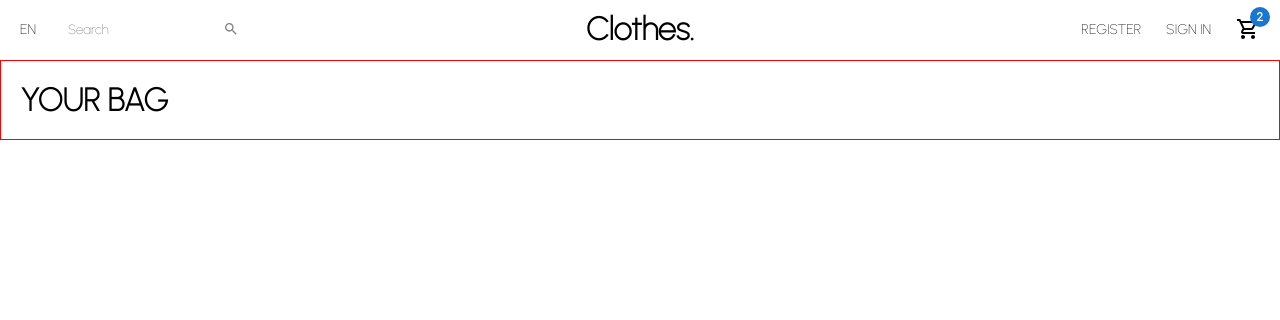
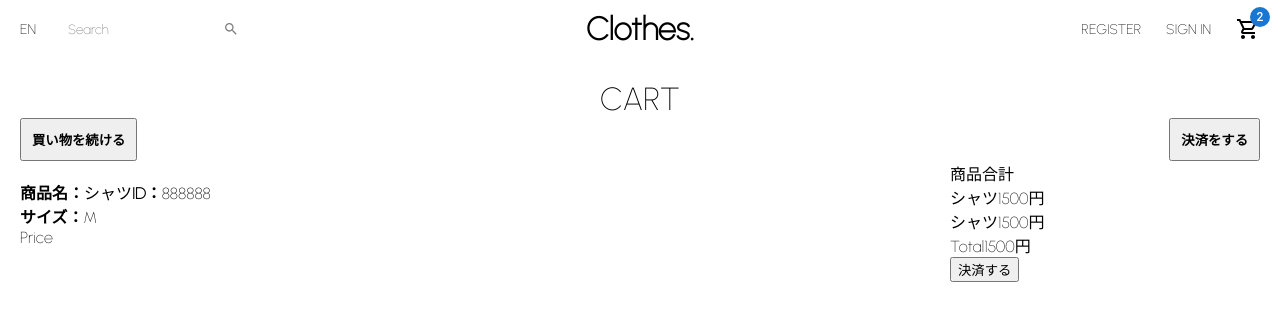
Before and after one commit to ss473901/portfolio-ec-client, a React (Create React App) app: page /cart in a window 1280 px wide. Shown: the top 320 px of the page. Built offline with nearby package versions, Linux system fonts and the light colour scheme.

Commit message:
add Cart

```diff
--- a/src/pages/cart/Cart.jsx
+++ b/src/pages/cart/Cart.jsx
@@ -5,10 +5,54 @@ export const Cart = () => {
   return (
     <Styled.Container>
       <Navbar />
+
       <Styled.Wrapper>
-        <Styled.Title>YOUR BAG</Styled.Title>
-        <Styled.Top></Styled.Top>
-        <Styled.Bottom></Styled.Bottom>
+        <Styled.Title>CART</Styled.Title>
+
+        <Styled.Top>
+          <Styled.TopButton>買い物を続ける</Styled.TopButton>
+          <Styled.TopButton type="filled">決済をする</Styled.TopButton>
+        </Styled.Top>
+
+        <Styled.Bottom>
+          <Styled.Info>
+            <Styled.Product>
+              <Styled.ProductDetail>
+                <Styled.Image />
+
+                <Styled.Details>
+                  <Styled.ProductName>
+                    <b>商品名：</b>シャツ
+                  </Styled.ProductName>
+                  <Styled.ProductId>
+                    <b>ID：</b>888888
+                  </Styled.ProductId>
+                  <Styled.ProductColor />
+                  <Styled.ProductSize>
+                    <b>サイズ：</b>M
+                  </Styled.ProductSize>
+                </Styled.Details>
+              </Styled.ProductDetail>
+            </Styled.Product>
+            <Styled.PriceDetail>Price</Styled.PriceDetail>
+          </Styled.Info>
+          <Styled.Summary>
+            <Styled.SummaryTitle>商品合計</Styled.SummaryTitle>
+            <Styled.SummaryItem>
+              <Styled.SummaryItemText>シャツ</Styled.SummaryItemText>
+              <Styled.SummaryItemPrice>1500円</Styled.SummaryItemPrice>
+            </Styled.SummaryItem>
+            <Styled.SummaryItem>
+              <Styled.SummaryItemText>シャツ</Styled.SummaryItemText>
+              <Styled.SummaryItemPrice>1500円</Styled.SummaryItemPrice>
+            </Styled.SummaryItem>
+            <Styled.SummaryItem>
+              <Styled.SummaryItemText>Total</Styled.SummaryItemText>
+              <Styled.SummaryItemPrice>1500円</Styled.SummaryItemPrice>
+            </Styled.SummaryItem>
+            <Styled.Button>決済する</Styled.Button>
+          </Styled.Summary>
+        </Styled.Bottom>
       </Styled.Wrapper>
     </Styled.Container>
   );
--- a/src/pages/cart/style.jsx
+++ b/src/pages/cart/style.jsx
@@ -1,11 +1,51 @@
 import styled from "styled-components";
 
 export const Container = styled.div``;
+
 export const Wrapper = styled.div`
   padding: 20px;
+`;
 
-  border: 1px red solid;
+export const Title = styled.h1`
+  font-weight: 300;
+  text-align: center;
 `;
-export const Title = styled.h1``;
-export const Top = styled.div``;
-export const Bottom = styled.div``;
+export const Top = styled.div`
+  display: flex;
+  align-items: center;
+  justify-content: space-between;
+`;
+
+export const TopButton = styled.button`
+  padding: 10px;
+  font-weight: 600;
+  cursor: pointer;
+`;
+
+export const Bottom = styled.div`
+  display: flex;
+  justify-content: space-between;
+`;
+
+export const Info = styled.div`
+  flex: 3;
+`;
+
+export const Product = styled.div``;
+export const ProductDetail = styled.div``;
+export const Image = styled.img``;
+export const PriceDetail = styled.div``;
+export const Details = styled.div``;
+export const ProductName = styled.span``;
+export const ProductId = styled.span``;
+export const ProductColor = styled.div``;
+export const ProductSize = styled.span``;
+
+export const Summary = styled.div`
+  flex: 1;
+`;
+export const SummaryTitle = styled.div``;
+export const SummaryItem = styled.div``;
+export const SummaryItemText = styled.span``;
+export const SummaryItemPrice = styled.span``;
+export const Button = styled.button``;
```
Also changed, not shown: public/Cart.png (added).
